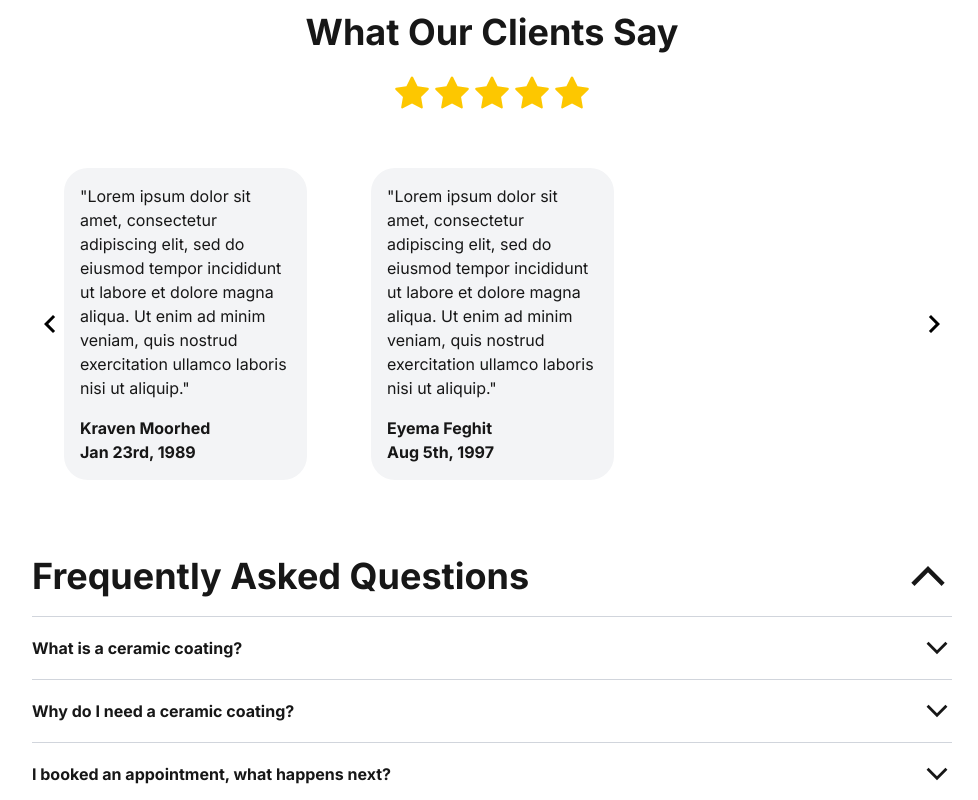
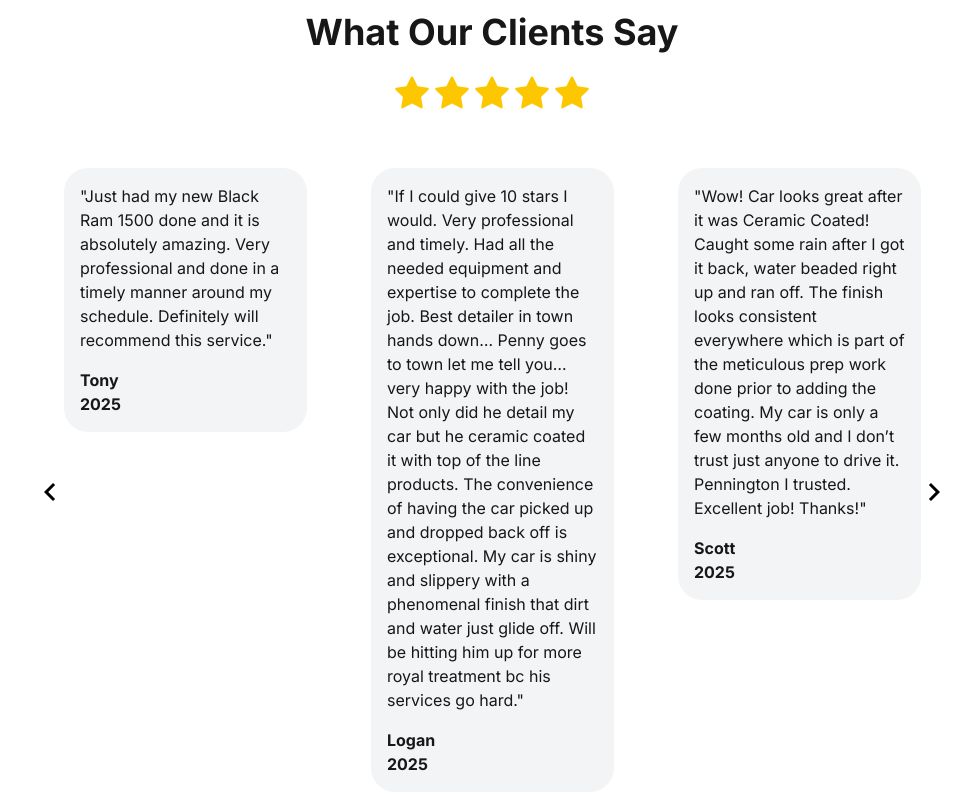
Before and after one commit to jisanjung/becleannext, a Next.js app: page /services in a window 1280 px wide. Shown: the part 4440-5240 px from the top of the page, without its empty margins (148-1126 px from the left). Built offline with nearby package versions, Linux system fonts and the light colour scheme.

Commit message:
fix content and routes for services

```diff
--- a/src/app/services/page.js
+++ b/src/app/services/page.js
@@ -4,8 +4,8 @@
 */
 
 export const metadata = {
-  title: "test services | beclean",
-  description: "services description",
+  title: "Ceramic Coating Services | beclean",
+  description: "Services brought to you by beclean.",
 };
 
 import Service from "./Service";
--- a/src/components/DesktopNav.jsx
+++ b/src/components/DesktopNav.jsx
@@ -3,7 +3,7 @@ const DesktopNav = ({ className }) => {
     <nav className={`${className}`}>
         <ul className='flex pt-2'>
             <li className='pr-4 hover:font-bold'><a href="/">Home</a></li>
-            <li className='pr-4 hover:font-bold'><a href="/#servicesSection">Services</a></li>
+            <li className='pr-4 hover:font-bold'><a href="/services">Services</a></li>
             <li className='pr-4 hover:font-bold'><a href="/#contactSection">Contact</a></li>
             <li className='hover:font-bold'><a href="/#ourStorySection">Our Story</a></li>
         </ul>
--- a/src/components/Footer.jsx
+++ b/src/components/Footer.jsx
@@ -29,7 +29,7 @@ const Footer = () => {
             <div>
                 <p className='font-bold hidden lg:block lg:mb-2'>Copyright &copy; <span>{new Date().getFullYear()}</span> beclean </p>
                 <div className='flex justify-center lg:justify-start mb-6 lg:mb-0'>
-                    <LinkButton href="/#servicesSection" className='pr-8 lg:pr-4'>Services</LinkButton>
+                    <LinkButton href="/services" className='pr-8 lg:pr-4'>Services</LinkButton>
                     <LinkButton href="/#contactSection">Contact Us</LinkButton>
                 </div>
             </div>
--- a/src/components/MobileNav.jsx
+++ b/src/components/MobileNav.jsx
@@ -18,7 +18,7 @@ const MobileNav = ({ menuToggled, className }) => {
     >
         <ul className='my-4'>
             <li className='pb-4'><a href="/">Home</a></li>
-            <li className='pb-4'><a href="/#servicesSection">Services</a></li>
+            <li className='pb-4'><a href="/services">Services</a></li>
             <li className='pb-4'><a href="/#contactSection">Contact</a></li>
             <li><a href="/#ourStorySection">Our Story</a></li>
         </ul>
--- a/src/constants.js
+++ b/src/constants.js
@@ -91,13 +91,173 @@ export const GTM_ID="GTM-W94WTFVD";
 
 export const customerReviews = [
   {
-    text: 'Lorem ipsum dolor sit amet, consectetur adipiscing elit, sed do eiusmod tempor incididunt ut labore et dolore magna aliqua. Ut enim ad minim veniam, quis nostrud exercitation ullamco laboris nisi ut aliquip.',
-    name: 'Kraven Moorhed',
-    date: 'Jan 23rd, 1989'
+    text: 'This is my first time having Be Clean do a premium ceramic coating on my vehicle, and they did an amazing job. Super impressed! Not only was the quality great, it was done same day. Really convenient when you work all day and cannot get away from the office. Be clean came to my office on time and started work right away. They truly care about their clients. I highly recommend these professionals.',
+    name: 'Jimmy',
+    date: '2025'
   },
   {
-    text: 'Lorem ipsum dolor sit amet, consectetur adipiscing elit, sed do eiusmod tempor incididunt ut labore et dolore magna aliqua. Ut enim ad minim veniam, quis nostrud exercitation ullamco laboris nisi ut aliquip.',
-    name: 'Eyema Feghit',
-    date: 'Aug 5th, 1997'
+    text: 'Just had my new Black Ram 1500 done and it is absolutely amazing. Very professional and done in a timely manner around my schedule. Definitely will recommend this service.',
+    name: 'Tony',
+    date: '2025'
+  },
+  {
+    text: 'If I could give 10 stars I would. Very professional and timely. Had all the needed equipment and expertise to complete the job. Best detailer in town hands down… Penny goes to town let me tell you… very happy with the job! Not only did he detail my car but he ceramic coated it with top of the line products. The convenience of having the car picked up and dropped back off is exceptional. My car is shiny and slippery with a phenomenal finish that dirt and water just glide off. Will be hitting him up for more royal treatment bc his services go hard.',
+    name: 'Logan',
+    date: '2025'
+  },
+  {
+    text: 'Wow! Car looks great after it was Ceramic Coated! Caught some rain after I got it back, water beaded right up and ran off. The finish looks consistent everywhere which is part of the meticulous prep work done prior to adding the coating. My car is only a few months old and I don’t trust just anyone to drive it. Pennington I trusted. Excellent job! Thanks!',
+    name: 'Scott',
+    date: '2025'
+  },
+  {
+    text: 'Be Clean did a beautiful job on my car and the paint looks better than new. I would highly recommend them and their professional service. 😊',
+    name: 'Scott',
+    date: '2025'
+  },
+  {
+    text: "Pennington did an outstanding job with my husband's Toyota 4Runner. He took his time and was extremely thorough with the interior cleaning, every inch of his car looked spotless. The attention to detail was beyond what I expected - Pennington went into every nook and cranny!",
+    name: 'Shea',
+    date: '2025'
+  },
+  {
+    text: "Very professional and thorough job cleaning my husband’s car. They removed years of dirt and grime due to neglect.",
+    name: 'Margaret',
+    date: '2025'
+  },
+  {
+    text: "Top notch service! Responsive and masterful detailing. Will use again!",
+    name: 'John',
+    date: '2025'
+  },
+  {
+    text: "Great experience.. ‘17 Volvo XC90 family vehicle. All the dirt, salt and dust that comes with it. After a full interior detail, it looks better than when we bought it. Doesn’t have the chemical smell you get after usual dealership details. Personal touch detailing for sure. Very happy",
+    name: 'Maji',
+    date: '2025'
+  },
+  {
+    text: "I've used this company several times for my vehicle and for my family members, and I can confidently say they provide excellent customer service and have a friendly staff. They truly take pride in their work—my car looked like it had just rolled off the showroom floor. I have a Husky that sheds everywhere, but after their detailing, you couldn't even tell I owned a dog!",
+    name: 'Demetrius',
+    date: '2025'
+  },
+  {
+    text: "Highly recommend this service. Very thorough and the 2 guys took their time with the details. Looked like new again! Very pleased and worth the money!",
+    name: 'Joan',
+    date: '2025'
+  },
+  {
+    text: "Pennington did an amazing job with detailing my truck.",
+    name: 'Connor',
+    date: '2025'
+  },
+  {
+    text: "I’ve had BeClean detail several of my vehicles, they do an amazing job. They have a fair price, they are on time, and they are professional. Tough to find all 3 these days, I’ll definitely be a returning customer this spring!",
+    name: 'Jon',
+    date: '2025'
+  },
+  {
+    text: "Best detail I’ve seen- commitment and attention to detail is next level. Every single area on the exterior and interior was thoroughly cleaned. Vehicle looked cleaner than when it was bought off the showroom floor. Best detailing service around!",
+    name: 'Bretton',
+    date: '2025'
+  },
+  {
+    text: "Outstanding Service! I recently had an Inside and Outside Clean done on my Hyundai Tucson, and I couldn’t be more impressed with the results! The attention to detail was incredible—every inch of my car, inside and out, was spotless. The exterior shines like new, and the interior feels fresh and completely refreshed. The service was professional, efficient, and well worth it. The level of care put into the cleaning really shows, and I appreciate the effort to make my car look its best. If you’re looking for top-quality car detailing, I highly recommend this service. Amazing job!",
+    name: 'Patrick',
+    date: '2025'
+  },
+  {
+    text: "Full detail on my A4. The best interior and exterior detail i’ve ever had done to my car. 10/10 would recommend.",
+    name: 'Andrew',
+    date: '2025'
+  },
+  {
+    text: "This detailing service is exceptional. My car looks brand new. They did a great job, and they were very meticulous, paying attention to every nook and cranny.",
+    name: 'George',
+    date: '2025'
+  },
+  {
+    text: "Would absolutely book Pennington again. He was very thorough. Car looked like new when he was finished with it.",
+    name: 'Yara',
+    date: '2025'
+  },
+  {
+    text: "Pennington did a fantastic job on an older car that has seen better days. He made the interior look like new. The most impressive part was he did it today (1/22/25) and the temperature only reached 15 degrees. He did it in my driveway and worked his butt off making sure it looked perfect. I can't wait to get him back out when the weather is nice and have him clean up all of our cars for the summer. He was prompt, polite and professional. I highly recommend him.",
+    name: 'Erik',
+    date: '2025'
+  },
+  {
+    text: "Service was superb! Pennington was punctual, professional, and turned my car that has lived through two children into what feels brand new. I would recommend Pennington and his team to all my friends. Thank you, BeClean Mobile Detailing!!",
+    name: 'Megan',
+    date: '2025'
+  },
+  {
+    text: "From start to finish the process was seamless, professional and exceeded my expectations! 10/10 would recommend!",
+    name: 'Allie',
+    date: '2024'
+  },
+  {
+    text: "Prompt, professional, great communication and detailed. Really appreciate their efforts. It was a great Mother’s Day gift. I will definitely use them again!!",
+    name: 'Andrew',
+    date: '2024'
+  },
+  {
+    text: "They did an absolutely fantastic job! Took about 2 hours for a sedan. Very professional and got out some really bad stains that I had. My car smelled and looked amazing after they were done! Would 100% recommend them to anyone and everyone.",
+    name: 'Mackenzie',
+    date: '2024'
+  },
+  {
+    text: "Super convenient service! They come out to you and they really take their time. Super friendly and great service! Will definitely be using their services again!",
+    name: 'Mia',
+    date: '2024'
+  },
+  {
+    text: "*****",
+    name: 'Jason',
+    date: '2024'
+  },
+  {
+    text: "Pennington and his colleague did an awesome job! Arrived on time, we’re clean and paid attention to the details. Will definitely have them come again.",
+    name: 'Shaun',
+    date: '2023'
+  },
+  {
+    text: "Pennington was very professional and did a great job detailing my car. Highly recommend him for anyone looking to get their car detailed.",
+    name: 'Taylor',
+    date: '2023'
+  },
+  {
+    text: "The best around! Left my car looking brand new again, smelling fantastic, with not a trace of dust or dirt behind. Will absolutely use again! Thank you!",
+    name: 'User',
+    date: '2023'
+  },
+  {
+    text: "Full interior detail. Did a great job, would use again.",
+    name: 'Matt',
+    date: '2023'
+  },
+  {
+    text: "If you’re looking for amazing cleaning this is your go to! Very thorough cleaning and efficient as well. Will definitely be using the service for a full detail again",
+    name: 'Will',
+    date: '2022'
+  },
+  {
+    text: "Had my car detailed last week by Be Clean last week, they came to me and did a great job cleaning the interior and exterior of my car. In total it took about 2 hours to complete.",
+    name: 'Dan',
+    date: '2022'
+  },
+  {
+    text: "Pennington and Erik did a fantastic job. Our car looked brand new! The convenience of them coming to your house is an added bonus.",
+    name: 'Beverly',
+    date: '2022'
+  },
+  {
+    text: "They did an amazing job on my old muddy jeep that had lots of dog fur.",
+    name: 'Nancy',
+    date: '2022'
+  },
+  {
+    text: "I was very happy with their service. Good value and will recommend to everyone.",
+    name: 'Lillie',
+    date: '2022'
   },
 ];
--- a/src/landing/Hero.jsx
+++ b/src/landing/Hero.jsx
@@ -11,7 +11,7 @@ const Hero = ({ className }) => {
             <h1 className="title-md">Be Greater. beclean.</h1>
             <p className="text">Unveil the Beauty of Your Vehicle With Our Ceramic Coating Services.</p>
             <div id="heroButtons" className="flex">
-              <a href="#servicesSection" className="button">Learn More</a>
+              <a href="/services" className="button">Learn More</a>
               <a href="/book" className="button">Book Now</a>
             </div>
           </div>
```
